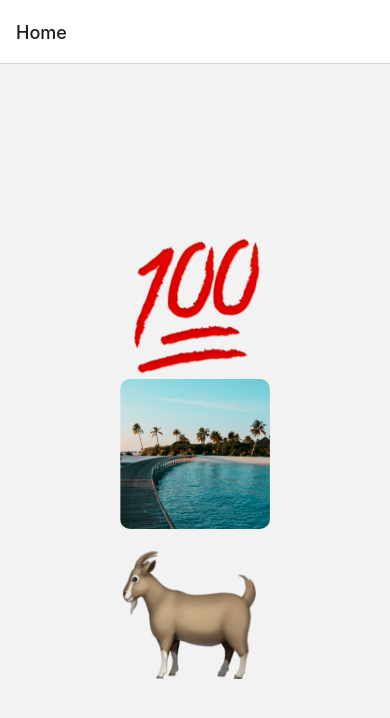
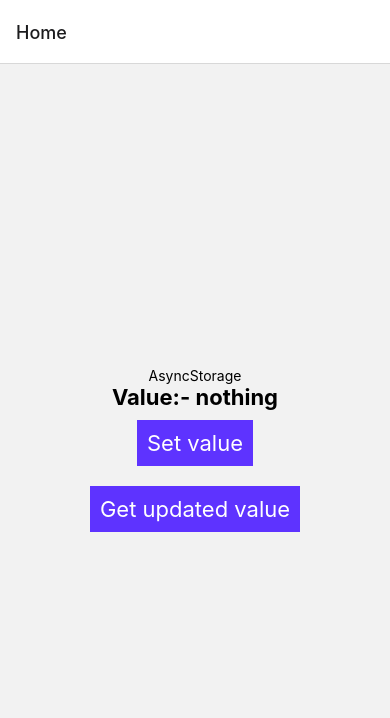
Before and after one commit to binitjhattn/Expo-app, a React Native app: screen /Home in a window 390 px wide. Shown: the top 718 px of the page. Built offline with nearby package versions, Linux system fonts and the light colour scheme.

Commit message:
async-storage api integration

```diff
--- /dev/null
+++ b/common-components/Button.js
@@ -0,0 +1,25 @@
+import React from "react";
+import { TouchableOpacity, StyleSheet, Text } from "react-native";
+import COLORS from "../constants/constant.JS";
+
+const Button = ({customButtonStyle = {}, customButtonTextStyle = {}, onPress, buttonText}) => {
+  return (
+    <TouchableOpacity onPress={onPress} style={[styles.button, customButtonStyle]}>
+      <Text style={[styles.buttonText, customButtonTextStyle]}>{buttonText}</Text>
+    </TouchableOpacity>
+  );
+};
+
+const styles = StyleSheet.create({
+  button: {
+    backgroundColor: COLORS.DARK_BLUE,
+    padding: 10,
+    margin: 10,
+  },
+  buttonText: {
+    color: COLORS.WHITE,
+    fontSize: 22,
+  },
+});
+
+export default Button;
--- /dev/null
+++ b/components/AsyncStorage.js
@@ -0,0 +1,56 @@
+import React, { useState } from "react";
+import { View, Text, TouchableOpacity, StyleSheet, Alert } from "react-native";
+import Button from "../common-components/Button";
+
+import AsyncStorage from "@react-native-async-storage/async-storage";
+
+const AsyncStorageComponent = () => {
+  const [stringValue, setStringValue] = useState("nothing");
+
+  const setValue = async () => {
+    try {
+      await AsyncStorage.setItem("my-key", "value-updated");
+      Alert.alert('updated-successfully');
+    } catch (e) {
+        Alert.alert('Saving error');
+      // saving error
+    }
+  };
+  const getUpdatedData = async () => {
+    try {
+        const value = await AsyncStorage.getItem('my-key');
+        if (value !== null) {
+          // value previously stored
+          setStringValue(value);
+        }
+      } catch (e) {
+        // error reading value
+        Alert.alert('Error reading value');
+      }
+  };
+  return (
+    <View style={styles.container}>
+      <Text style={styles.headingText}>AsyncStorage</Text>
+
+      <Text style={styles.valueText}>Value:- {stringValue}</Text>
+
+      <Button onPress={setValue} buttonText={"Set value"} />
+
+      <Button onPress={getUpdatedData} buttonText={"Get updated value"} />
+    </View>
+  );
+};
+
+const styles = StyleSheet.create({
+  container: {
+    flex: 1,
+    justifyContent: "center",
+    alignItems: "center",
+  },
+  valueText: {
+    fontWeight: "700",
+    fontSize: 22,
+  },
+});
+
+export default AsyncStorageComponent;
--- a/components/index.js
+++ b/components/index.js
@@ -1,5 +1,6 @@
 import AppleLogin from "./AppleLogin";
 import Application from "./Application";
 import Asset from "./Asset";
+import AsyncStorage from "./AsyncStorage";
 
-export {AppleLogin, Application, Asset};
+export {AppleLogin, Application, Asset, AsyncStorage};
--- /dev/null
+++ b/constants/constant.JS
@@ -0,0 +1,6 @@
+const COLORS = {
+  DARK_BLUE: "#5E33FF",
+  WHITE: "#FFFFFF",
+};
+
+export default COLORS;
--- a/screens/HomeScreen.js
+++ b/screens/HomeScreen.js
@@ -13,14 +13,15 @@
 
 import { View, StyleSheet } from 'react-native';
 
-import {AppleLogin, Application, Asset} from '../components';
+import {AppleLogin, Application, Asset, AsyncStorage} from '../components';
 
 export default function App() {
   return (
    <View style={styles.container}>
      {/* <AppleLogin /> */}
      {/* <Application /> */}
-     <Asset />
+     {/* <Asset /> */}
+     <AsyncStorage />
    </View>
   );
 }
```
